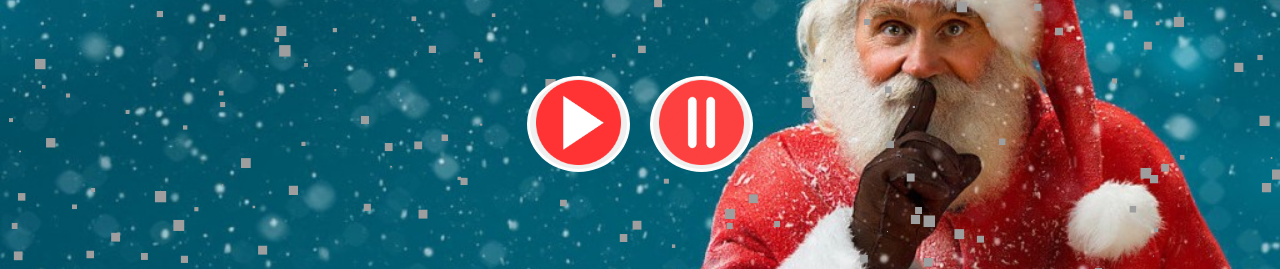
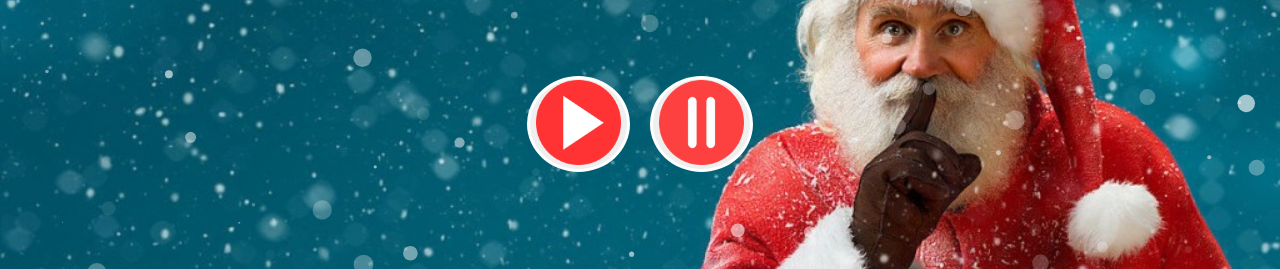
Before and after one commit to Iris023/countdown-js-igorbacheva, a plain HTML site: page index.html in a window 1280 px wide. Shown: the part 143-412 px from the top of the page. Drawn offline with nearby package versions, Linux system fonts and the light colour scheme; animation ran at ten frames a second.

Commit message:
snow animation

```diff
--- a/index.html
+++ b/index.html
@@ -13,9 +13,11 @@
         <link href="https://fonts.googleapis.com/css2?family=Staatliches&display=swap" rel="stylesheet">
     </head>
     <body>
+        <audio id="myAudio" src="Let-it-snow-song.mp3" loop="loop" autoplay="allowed"></audio>
+
         <div id="particles-js"></div>
 
-        <audio id="myAudio" src="Let-it-snow-song.mp3" loop="loop" autoplay="allowed"></audio>
+
 
 
         <div class="heading">
--- a/script.js
+++ b/script.js
@@ -27,7 +27,8 @@ function christmasCountdown () {
     document.querySelector('.seconds').textContent = 0;
     clearInterval(timerID);
     merryChristmas();
-}}
+  }
+}
 
 const timerID = setInterval(christmasCountdown, 1000);
 
@@ -49,116 +50,115 @@ pauseButton.addEventListener('click', function(){
 })
 
 particlesJS("particles-js", {
-  "particles": {
-    "number": {
-      "value": 300,
-      "density": {
-        "enable": true,
-        "value_area": 800
+  "particles":{
+    "number":{
+      "value":250,
+      "density":{
+        "enable":true,"value_area":1500
       }
     },
-    "color": {
-      "value": "#ffffff"
+    "color":{
+      "value":"#fff"
     },
-    "shape": {
-      "type": "image",
-      "stroke": {
-        "width": 3,
-        "color": "#fff"
+    "shape":{
+        "type": "circle",
+        "stroke":{
+          "width":0,
+          "color":"#000000"
         },
-      "polygon": {
-        "nb_sides": 5
+        "polygon":{
+          "nb_sides":5
         },
-      "image": {
-        "src": "http://www.dynamicdigital.us/wp-content/uploads/2013/02/starburst_white_300_drop_2.png",
-        "width": 100,
-        "height": 100
+        "image":{
+          "src":"img/github.svg",
+          "width":100,
+          "height":100
         }
       },
-    "opacity": {
-      "value": 0.7,
-      "random": false,
-      "anim": {
-        "enable": false,
-        "speed": 1,
-        "opacity_min": 0.1,
-        "sync": false
+        "opacity":{
+          "value":0.7,
+          "random":true,
+          "anim":{
+            "enable":false,
+            "speed":1,
+            "opacity_min":0.1,
+            "sync":false
           }
         },
-    "size": {
-      "value": 6,
-      "random": true,
-      "anim": {
-        "enable": false,
-        "speed": 20,
-        "size_min": 0.1,
-        "sync": false
+        "size":{
+          "value":10,
+          "random":true,
+          "anim":{
+            "enable":false,
+            "speed":20,
+            "size_min":0.1,
+            "sync":false
           }
         },
-    "line_linked": {
-      "enable": false,
-      "distance": 50,
-      "color": "#ffffff",
-      "opacity": 0.6,
-      "width": 1
+        "line_linked":{
+          "enable":false,
+          "distance":500,
+          "color":"#ffffff",
+          "opacity":0.4,
+          "width":2
         },
-    "move": {
-      "enable": true,
-      "speed": 3,
-      "direction": "bottom",
-      "random": true,
-      "straight": false,
-      "out_mode": "out",
-      "bounce": false,
-      "attract": {
-        "enable": true,
-        "rotateX": 300,
-        "rotateY": 1200
+        "move":{
+          "enable":true,
+          "speed":3,
+          "direction":"bottom",
+          "random":true,
+          "straight":false,
+          "out_mode":"out",
+          "bounce":false,
+          "attract":{
+            "enable":false,
+            "rotateX":600,
+            "rotateY":1200
           }
         }
       },
-  "interactivity": {
-    "detect_on": "canvas",
-    "events": {
-      "onhover": {
-        "enable": true,
-        "mode":  "bubble"
+        "interactivity":{
+          "detect_on":"canvas",
+          "events":{
+            "onhover":{
+              "enable":true,
+              "mode":"bubble"
             },
-      "onclick": {
-        "enable": true,
-        "mode": "push"
+            "onclick":{
+              "enable":true,
+              "mode":"repulse"
             },
-      "resize": true
+            "resize":true
         },
-    "modes": {
-      "grab": {
-        "distance": 150,
-        "line_linked": {
-          "opacity": 1
+        "modes":{
+          "grab":{
+            "distance":400,
+            "line_linked":{
+              "opacity":0.5
             }
           },
-      "bubble": {
-        "distance": 100,
-        "size": 20,
-        "duration": 10,
-        "opacity": 5,
-        "speed": 2
+          "bubble":{
+            "distance":150,
+            "size":20,
+            "duration":100,
+            "opacity":3,
+            "speed":2
           },
-      "repulse": {
-        "distance": 200,
-        "duration": 0.2
+          "repulse":{
+            "distance":200,
+            "duration":0.4
           },
-      "push": {
-        "particles_nb": 50
+          "push":{
+            "particles_nb":40
           },
-      "remove": {
-        "particles_nb": 2
+          "remove":{
+            "particles_nb":2
           }
         }
       },
-  "retina_detect": true
-});
-
+    "retina_detect":true
+  }
+)
 
 function animation(){
   if (window.innerWidth > 1024) {
--- a/style.css
+++ b/style.css
@@ -11,7 +11,20 @@ body {
     position: absolute;
     width: 100%;
     height: 100%;
+    z-index: 100;
 }
+
+
+/* DELETE???
+.count-particles{ background: #000022; position: absolute; top: 48px; left: 0; width: 80px; color: #13E8E9; font-size: .8em; text-align: left; text-indent: 4px; line-height: 14px; padding-bottom: 2px; font-family: Helvetica, Arial, sans-serif; font-weight: bold; }
+.js-count-particles{ font-size: 1.1em; } #stats,
+.count-particles{ -webkit-user-select: none; margin-top: 5px; margin-left: 5px; }
+#stats{ border-radius: 3px 3px 0 0; overflow: hidden; }
+.count-particles{ border-radius: 0 0 3px 3px;} */
+
+
+
+
 
 .heading {
     display: flex;
@@ -72,10 +85,11 @@ h3 {
     font-family: 'Staatliches', cursive;
     color: red;
 }
+button {
+    z-index: 100;
+}
 
-button {
-    z-index: 10;
-}
+
 
 #playButton, #pauseButton  {
     border: 3px solid white;
```
Lines whose indentation alone changed are shown as unchanged.
